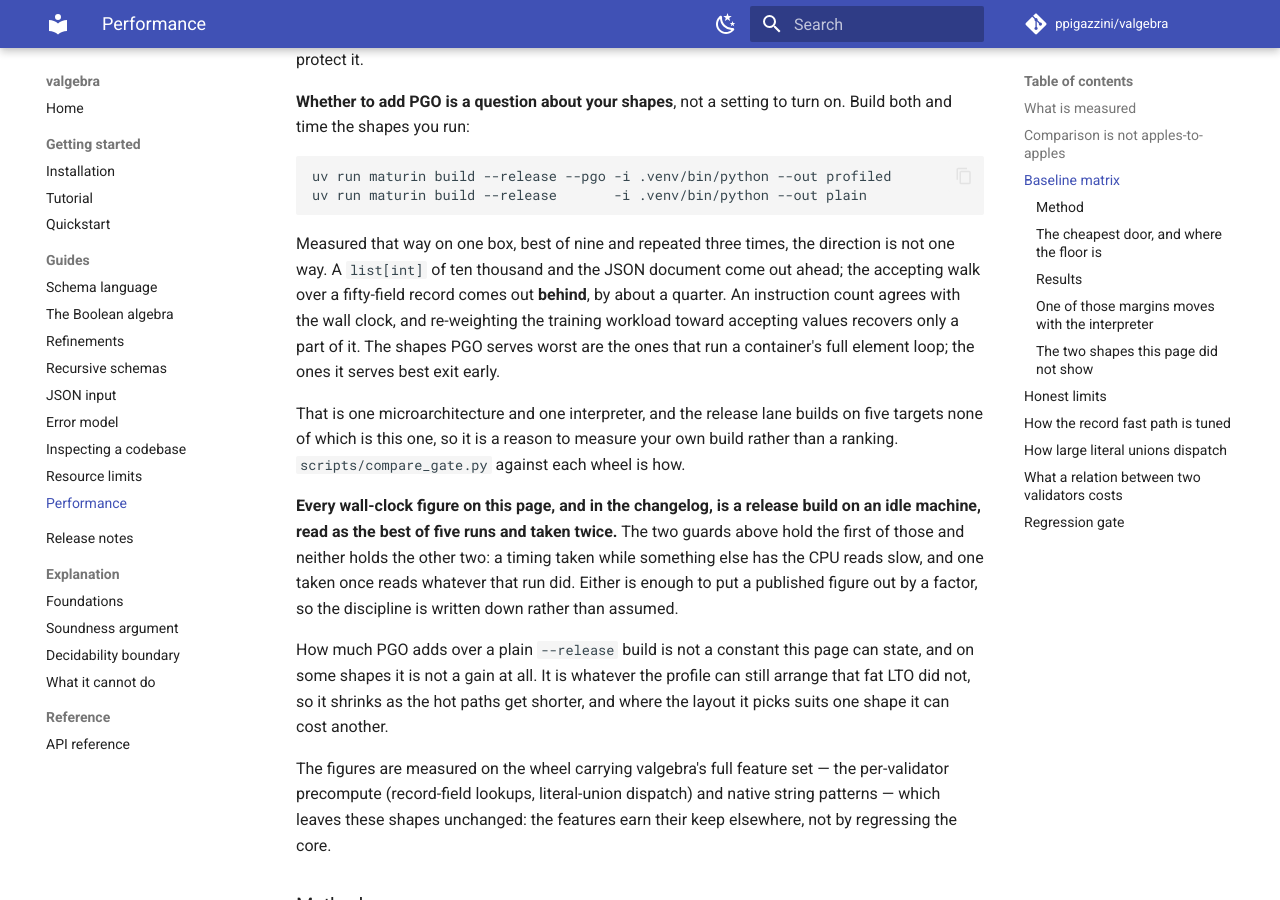
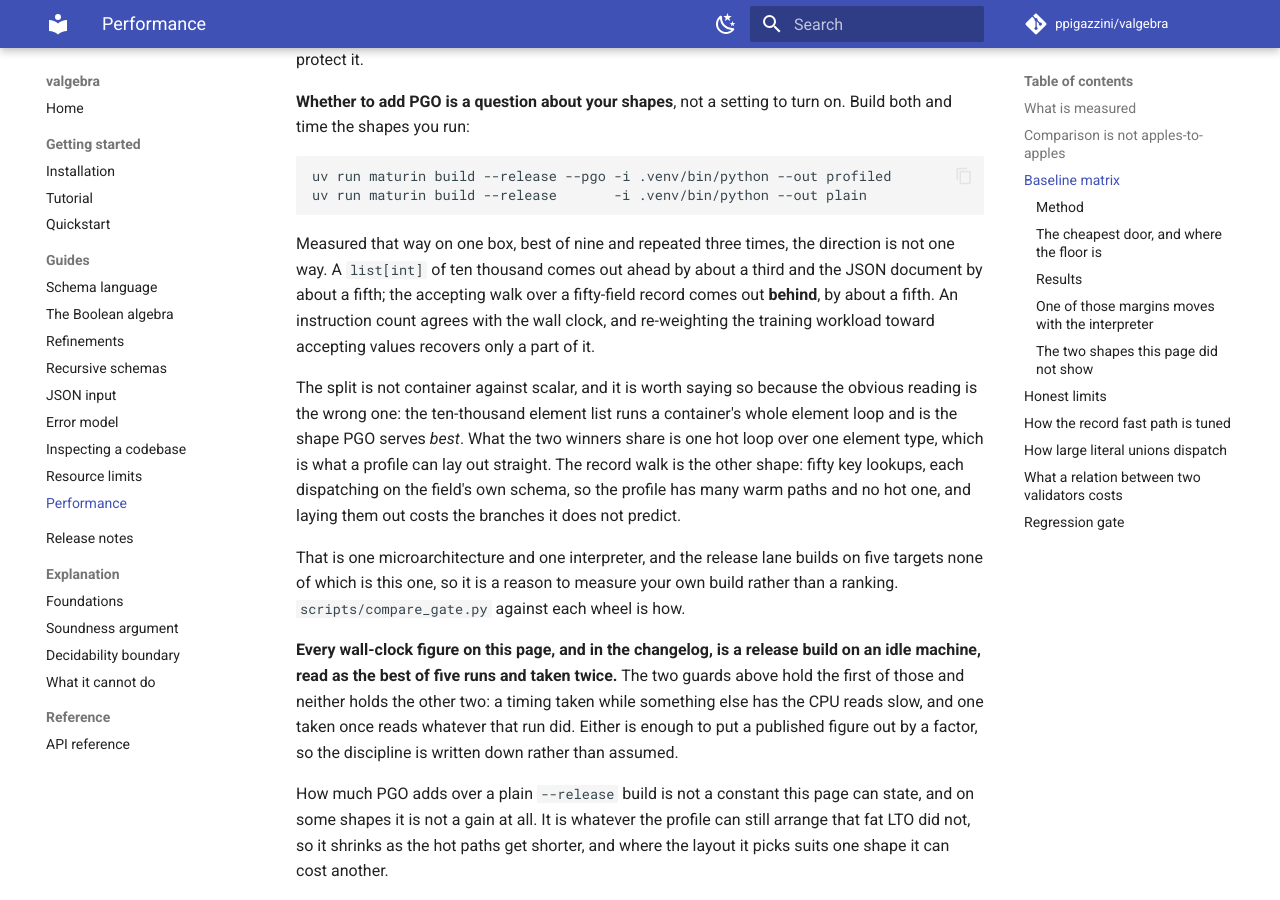
Before and after one commit to ppigazzini/valgebra, an MkDocs documentation site: the page built from docs/11-performance.md, in a window 1280 px wide and 900 px high, scrolled down 2253 px. Built offline with MkDocs 1.6.1 and Material for MkDocs 9.7.7, drawn with Linux system fonts in a browser that asks for light colours; comment, search, counter and statistics services are not loaded.

Commit message:
docs: what a profiled build serves is not container against scalar
The performance page said the shapes profile-guided optimization serves worst
are the ones that run a container's full element loop. The ten-thousand element
list runs exactly that and is the shape it serves **best**, by about a third --
so the sentence contradicted the three numbers above it, and a reader deciding
whether to build a profiled wheel would have read the rule backwards.

Re-measured at this tree, two passes, best of nine each: the list at 0.64, the
JSON document at 0.82, the fifty-field record walk at 1.19. What the two winners
share is one hot loop over one element type, which a profile can lay out
straight. The record walk is fifty key lookups each dispatching on its own
field's schema -- many warm paths and no hot one -- and laying them out costs
the branches it does not predict.

The release matrix keeps `pgo: true`, and now says why rather than leaving it a
default nobody revisited: two of the three shapes gain more than the third
loses, and the two that gain are the ones whose cost grows with the caller's
data. A caller for whom the record walk is the shape that matters builds a plain
wheel, and the page carries the commands.

````diff
--- a/docs/11-performance.md
+++ b/docs/11-performance.md
@@ -118,12 +118,19 @@
 ```
 
 Measured that way on one box, best of nine and repeated three times, the
-direction is not one way. A `list[int]` of ten thousand and the JSON document
-come out ahead; the accepting walk over a fifty-field record comes out
-**behind**, by about a quarter. An instruction count agrees with the wall clock,
-and re-weighting the training workload toward accepting values recovers only a
-part of it. The shapes PGO serves worst are the ones that run a container's full
-element loop; the ones it serves best exit early.
+direction is not one way. A `list[int]` of ten thousand comes out ahead by about
+a third and the JSON document by about a fifth; the accepting walk over a
+fifty-field record comes out **behind**, by about a fifth. An instruction count
+agrees with the wall clock, and re-weighting the training workload toward
+accepting values recovers only a part of it.
+
+The split is not container against scalar, and it is worth saying so because the
+obvious reading is the wrong one: the ten-thousand element list runs a
+container's whole element loop and is the shape PGO serves *best*. What the two
+winners share is one hot loop over one element type, which is what a profile can
+lay out straight. The record walk is the other shape: fifty key lookups, each
+dispatching on the field's own schema, so the profile has many warm paths and no
+hot one, and laying them out costs the branches it does not predict.
 
 That is one microarchitecture and one interpreter, and the release lane builds
 on five targets none of which is this one, so it is a reason to measure your own
````
Also changed, not shown: 1 other file.
